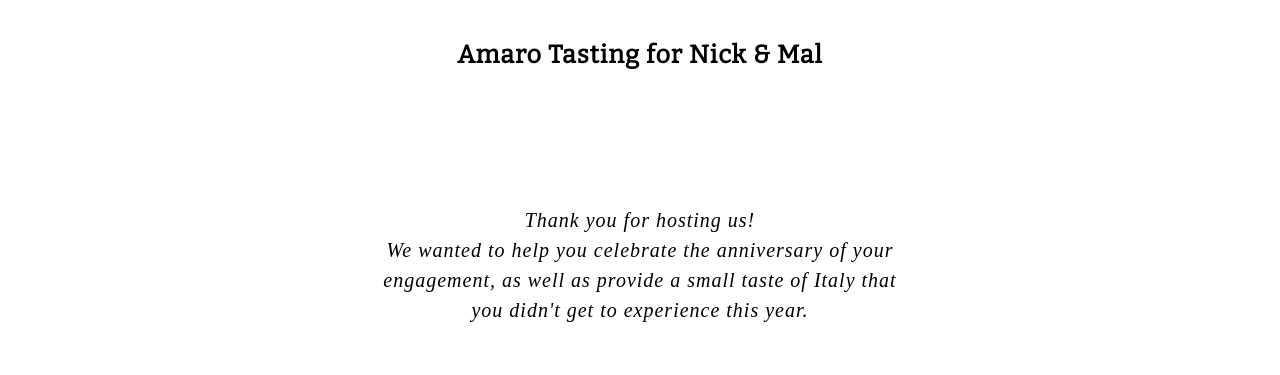
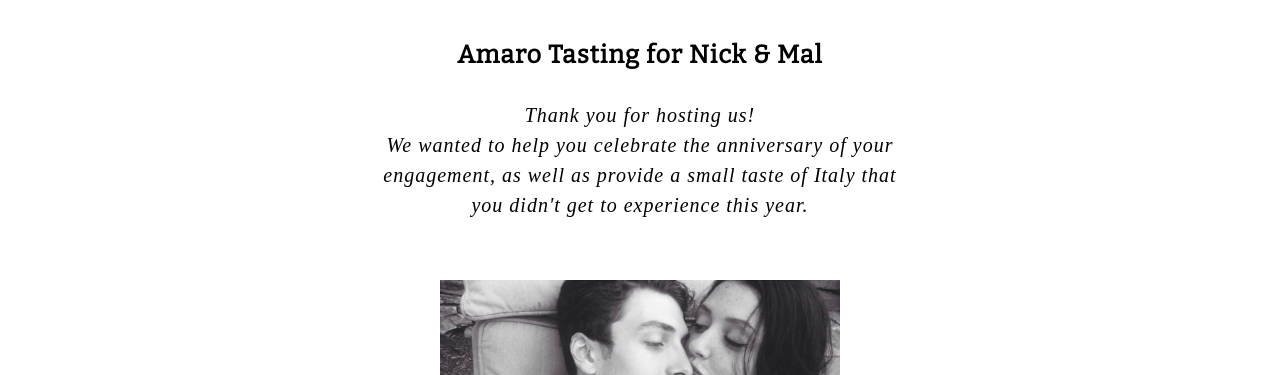
Before and after one commit to marykang09/amaro, a React (Create React App) app: page /nickandmal in a window 1280 px wide. Shown: the part 170-545 px from the top of the page. Built offline with nearby package versions, Linux system fonts and the light colour scheme.

Commit message:
fix spacing

```diff
--- a/src/App.css
+++ b/src/App.css
@@ -403,7 +403,7 @@ blockquote p::after {
 #nickandmal .tastingSection {
   padding-left: 150px;
   padding-right: 150px;
-  padding-bottom: 80px;
+  /* padding-bottom: 80px; */
 }
 
 #nickandmal hr {
@@ -437,6 +437,11 @@ blockquote p::after {
   line-height: 30px;
   /* padding-left: 60px;
   padding-right: 60px; */
+}
+
+#nickandmal .infotext-p {
+  margin: auto;
+  width: 65%;
 }
 
 #nickandmal .infoText {
--- a/src/Components/NickandMal.js
+++ b/src/Components/NickandMal.js
@@ -18,9 +18,9 @@ class NickandMal extends Component {
                 <div className="infoLabel">
                     <h1> Amaro Tasting for Nick & Mal </h1>
 
-                    <p className="infoLabel">
+                    <p className="infotext-p">
+                        <br></br>
                         <em className="infoText">
-                            <br></br>
                             Thank you for hosting us! <br></br>
                             We wanted to help you celebrate the anniversary of your engagement, as well as provide a small taste of Italy that you didn't get to experience this year.
                         </em>
@@ -53,6 +53,7 @@ class NickandMal extends Component {
                 <br></br>
                 <hr></hr>
                 <br></br>
+
                 <button id="scroll" onClick={scrollToTop}> BACK TO TOP </button>
             </section>
         )
```
